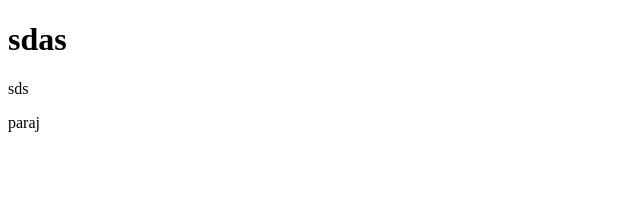
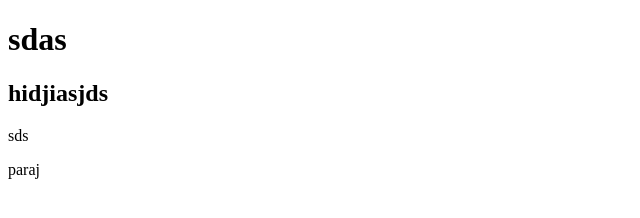
Before and after one commit to jhonrynto/latihan11, a plain HTML site: page index.html in a window 1280 px wide. Shown: the whole page, without its empty margins (0-640 px from the left). Drawn offline with Linux system fonts and the light colour scheme.

Commit message:
add desc

```diff
--- a/index.html
+++ b/index.html
@@ -7,6 +7,7 @@
 </head>
 <body>
     <h1>sdas</h1>
+    <h2>hidjiasjds</h2>
     <p>sds</p>
     <p>paraj</p>
 </body>
```
